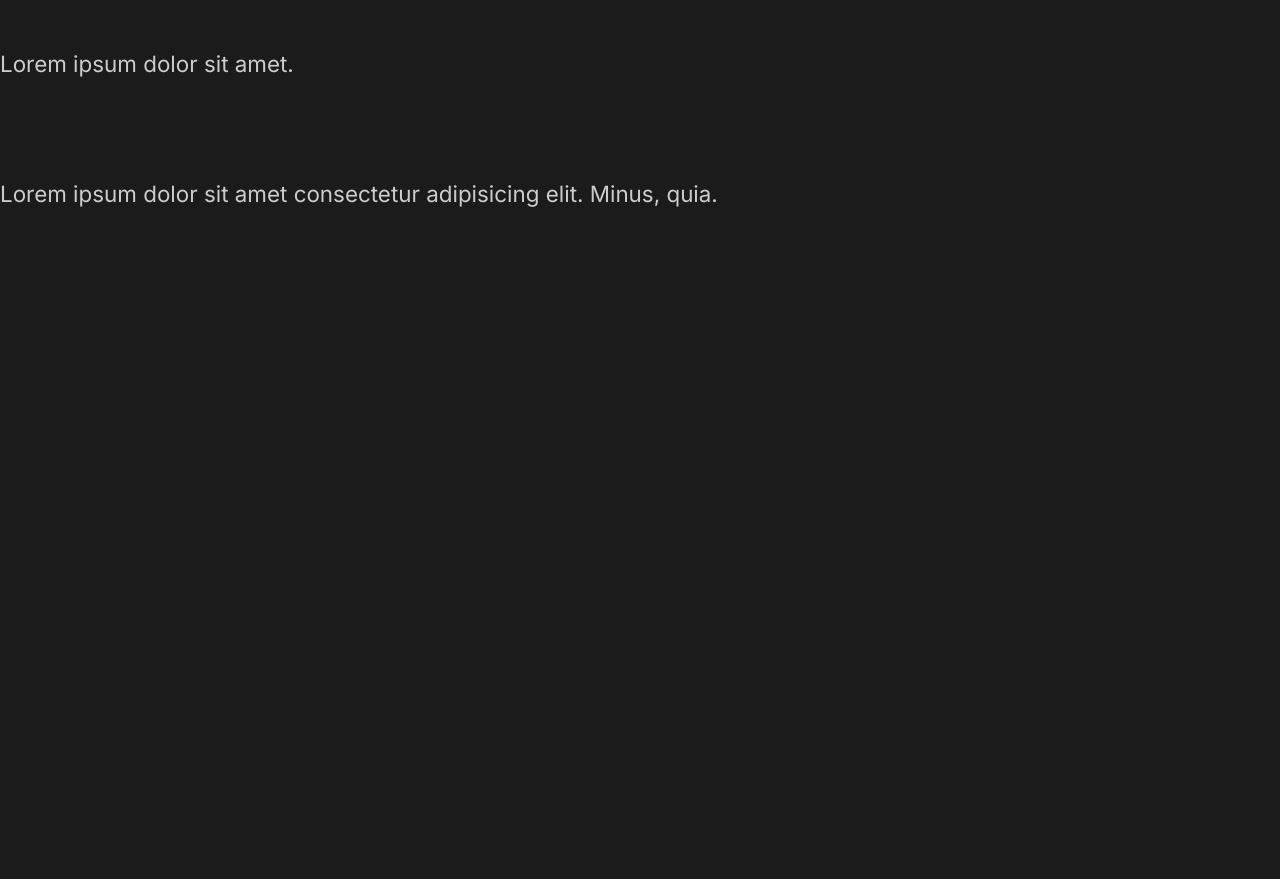
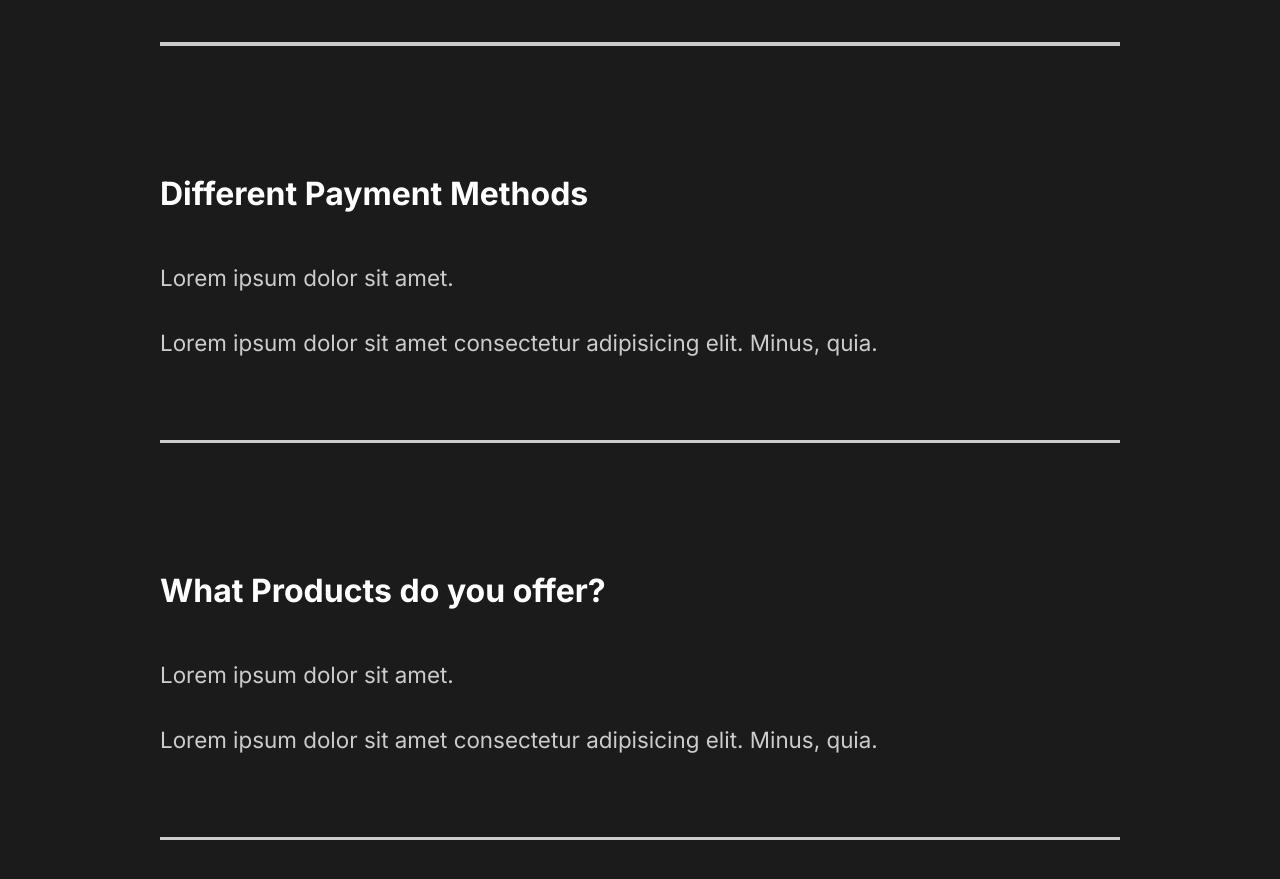
Before and after one commit to kykim102/Capture, a React (Create React App) app: page / in a window 1280 px wide. Shown: the part 3006-3885 px from the top of the page. Before the commit the page ends 3265 px from the top, so only its background shows below. Built offline with nearby package versions, Linux system fonts and the light colour scheme.

Commit message:
FAQ section styling with Styled Components

```diff
--- a/src/components/FaqSection.js
+++ b/src/components/FaqSection.js
@@ -1,8 +1,10 @@
 import React from 'react';
+import styled from 'styled-components';
+import { About } from '../styles';
 
 const FaqSection = () => {
 	return (
-		<div className="faq">
+		<Faq>
 			<h2>
 				Any Questions <span>FAQ</span>
 			</h2>
@@ -15,6 +17,7 @@
 						Minus, quia.
 					</p>
 				</div>
+				<div className="faq-line" />
 			</div>
 			<div className="question">
 				<h4>Daily Schedule</h4>
@@ -25,6 +28,7 @@
 						Minus, quia.
 					</p>
 				</div>
+				<div className="faq-line" />
 			</div>
 			<div className="question">
 				<h4>Different Payment Methods</h4>
@@ -35,6 +39,7 @@
 						Minus, quia.
 					</p>
 				</div>
+				<div className="faq-line" />
 			</div>
 			<div className="question">
 				<h4>What Products do you offer?</h4>
@@ -45,9 +50,37 @@
 						Minus, quia.
 					</p>
 				</div>
+				<div className="faq-line" />
 			</div>
-		</div>
+		</Faq>
 	);
 };
 
+const Faq = styled(About)`
+    display: block;
+    span {
+        display: block;
+    }
+    h2{
+        padding-bottom: 2rem;
+        font-weight: lighter;
+    }
+    .faq-line {
+        background: #cccccc;
+        height: 0.2rem;
+        margin: 2rem 0rem;
+        width: 100%;
+    }
+    .question{
+        padding: 3rem 0rem;
+        cursor: pointer;
+    }
+    .answer {
+        padding: 2rem 0rem;
+        p {
+            padding: 1rem 0rem;
+        }
+    }
+`;
+
 export default FaqSection;
--- a/src/components/GlobalStyle.js
+++ b/src/components/GlobalStyle.js
@@ -36,6 +36,7 @@
     }
     h4 {
         font-weight: bold;
+        font-size: 2rem;
     }
     a {
         font-size: 1.1rem;
```
